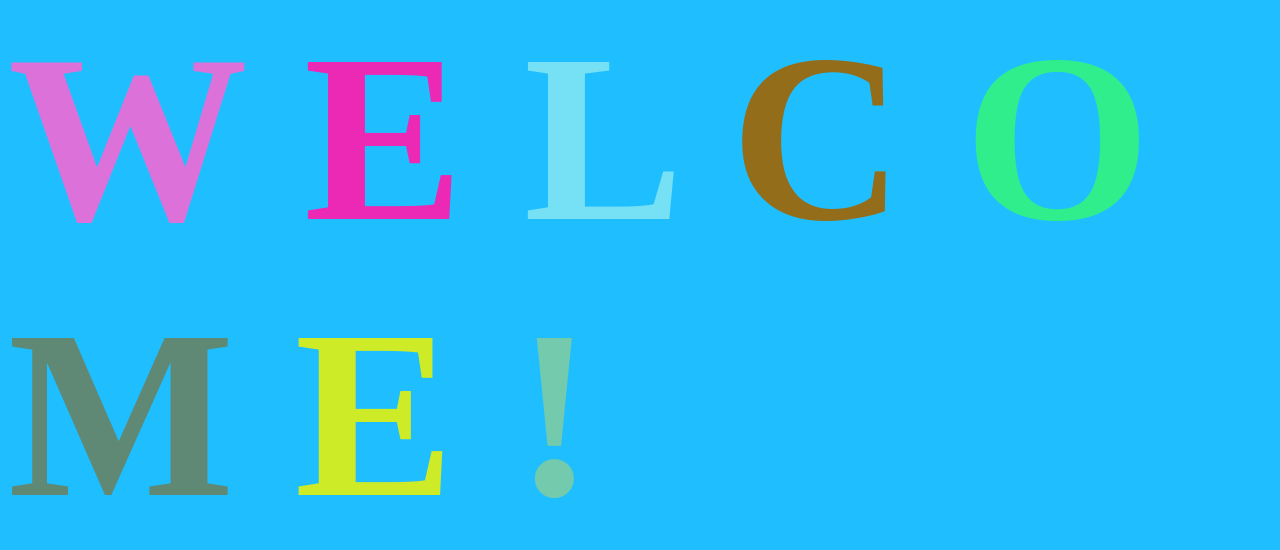
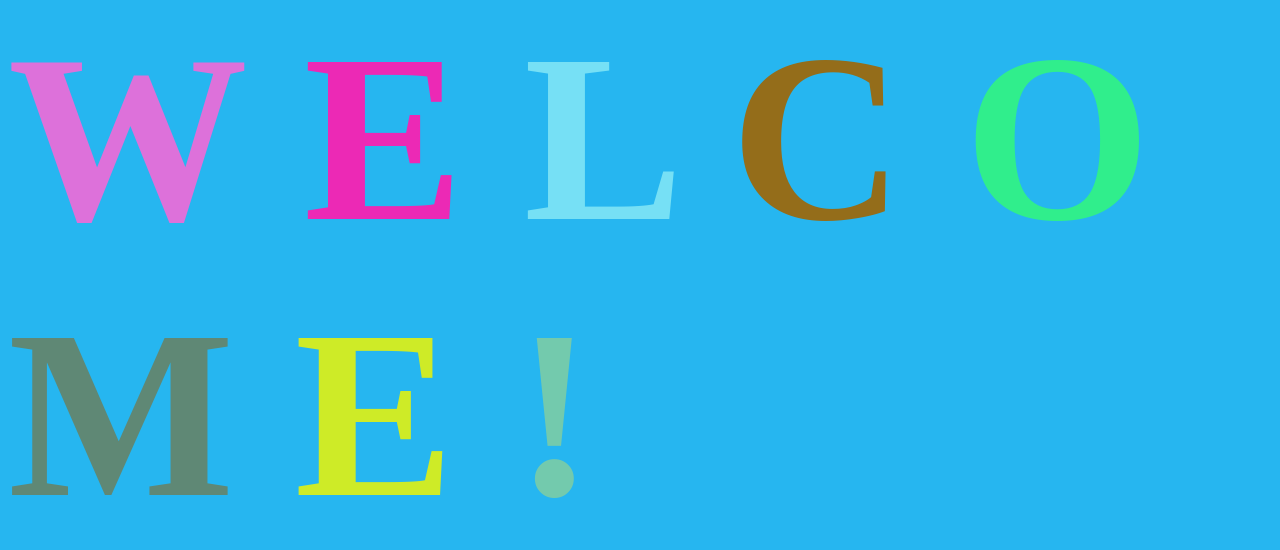
Before and after one commit to Mrutledg02/AnimatedTextGitDemo, a plain HTML site: page index.html in a window 1280 px wide. Shown: the part 132-682 px from the top of the page. Drawn offline with Linux system fonts and the light colour scheme; a web font is replaced by a local one.

Commit message:
changing bg color

```diff
--- a/app.css
+++ b/app.css
@@ -3,7 +3,7 @@ body {
     justify-content: center;
     align-items: center;
     height: 100vh;
-    background-color: rgba(0, 183, 255, 0.877);
+    background-color: rgba(9, 173, 238, 0.877);
 }
 
 h1 {
```
